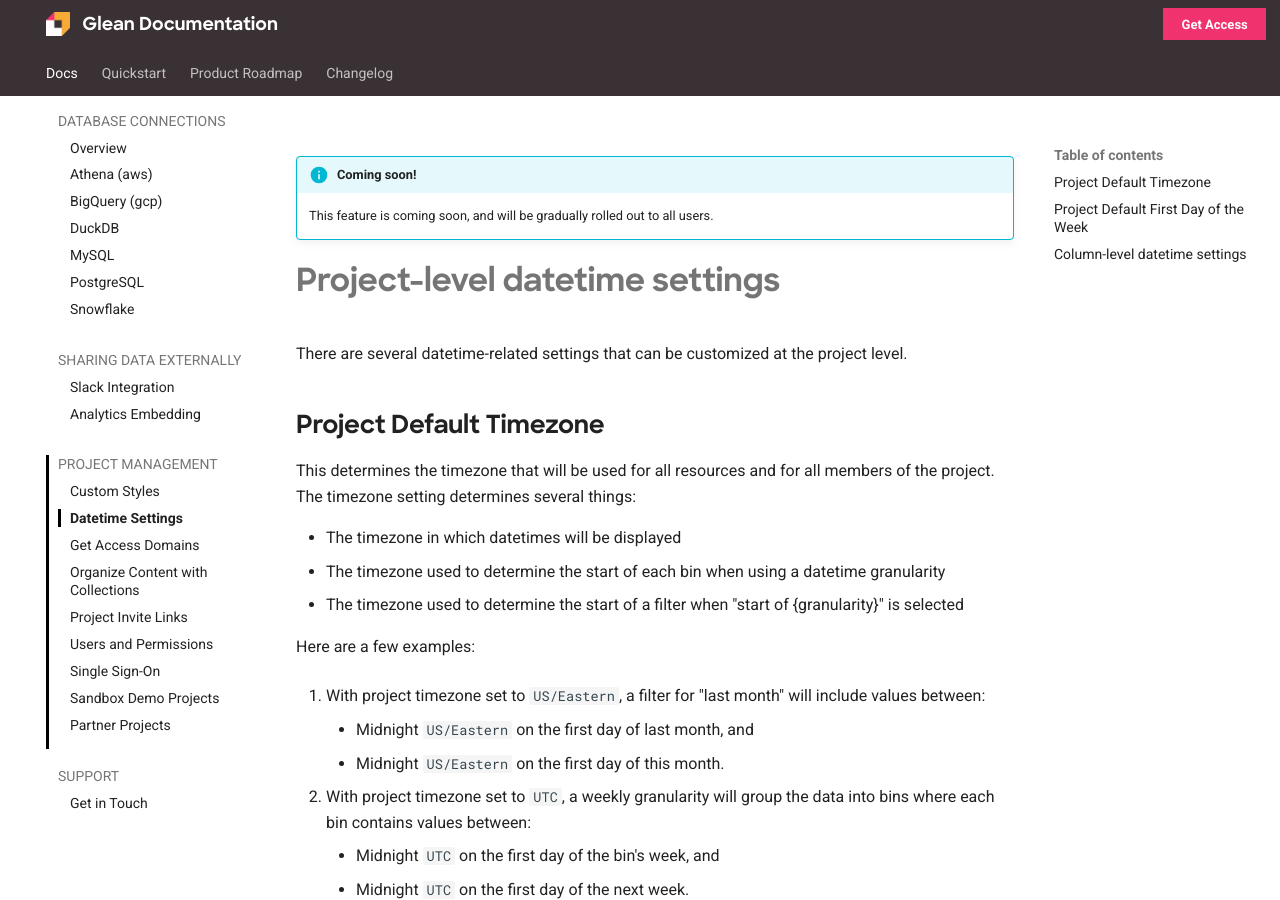
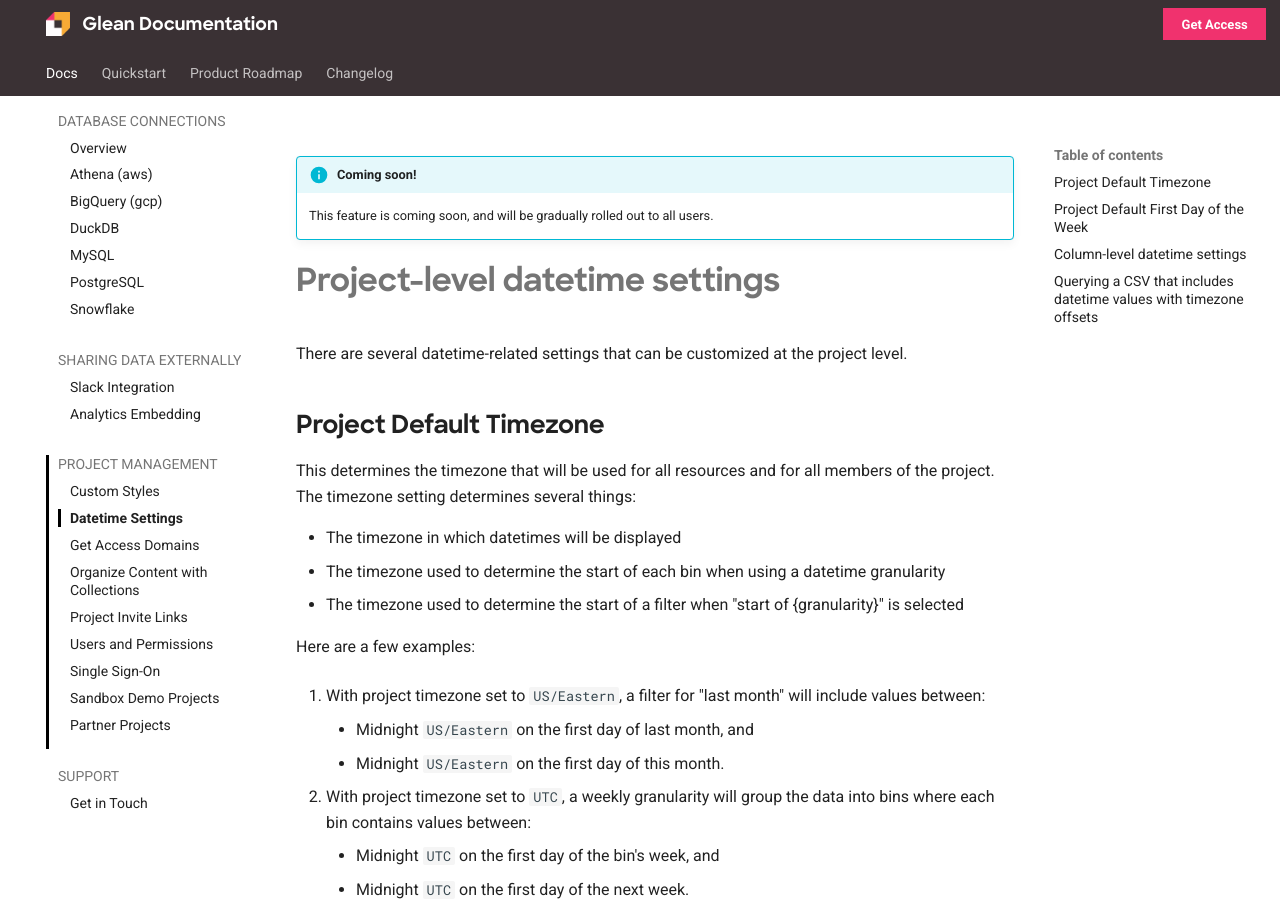
Before and after one commit to gleannyc/documentation, an MkDocs documentation site: the page built from docs/docs/project-management/datetime-settings.md, in a window 1280 px wide and 900 px high. Built offline with MkDocs 1.6.1 and Material for MkDocs 9.7.7, drawn with Linux system fonts in a browser that asks for light colours.

Commit message:
Update datetime-settings.md

```diff
--- a/docs/docs/project-management/datetime-settings.md
+++ b/docs/docs/project-management/datetime-settings.md
@@ -98,7 +98,7 @@ If we display those values in `UTC`, it's easy to see that they've been interpre
 
     Glean's "underlying data" feature does not interpret timezone-naive values, so this setting is not applied when using that feature.
 
-# Querying a CSV that includes datetime values with timezone offsets
+## Querying a CSV that includes datetime values with timezone offsets
 
 Here's an example of a CSV with some values that have timezone offsets:
 
```
